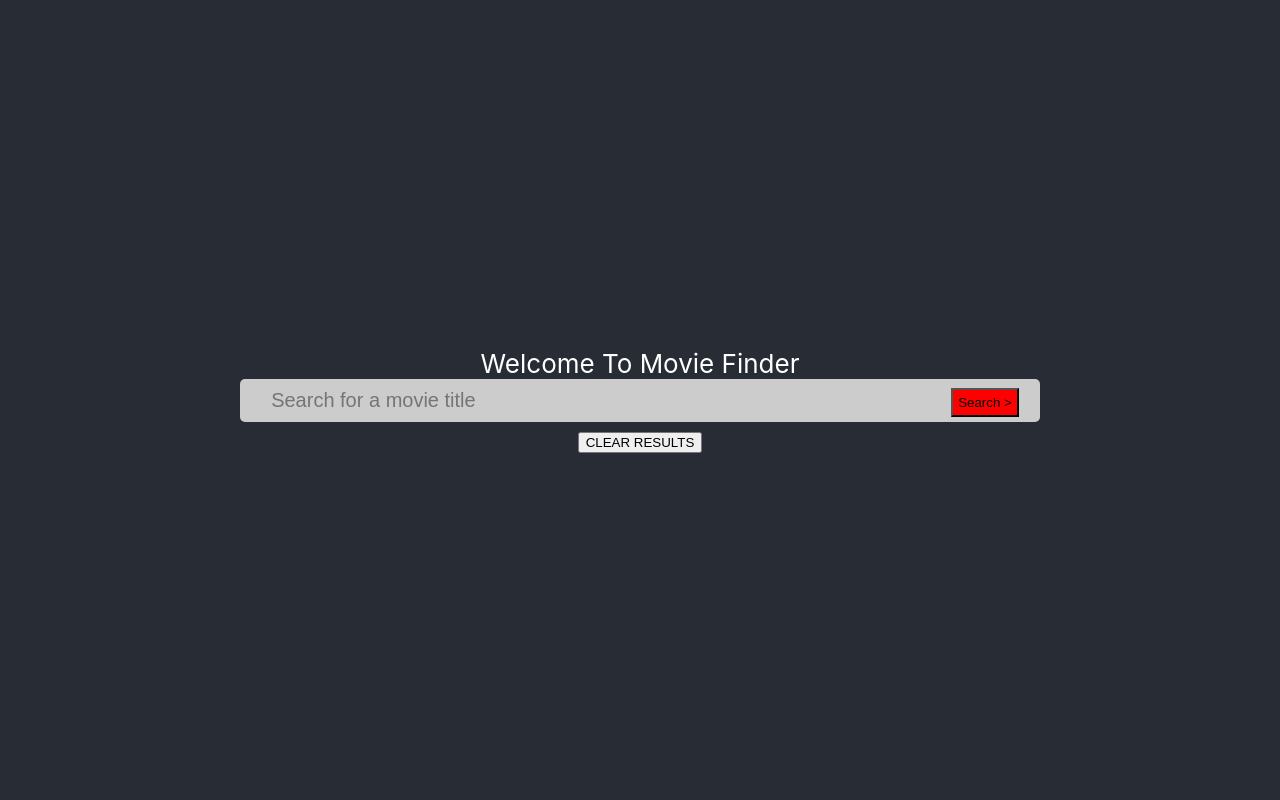
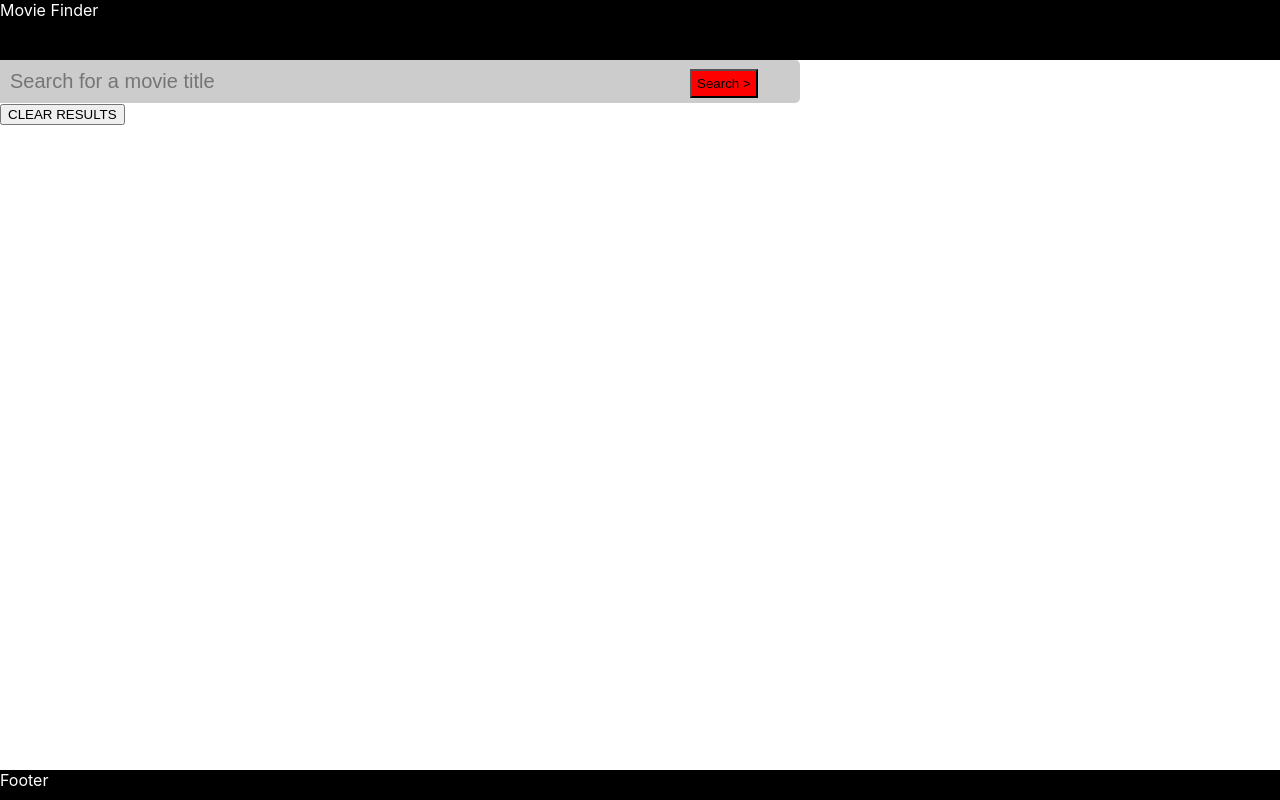
Before and after one commit to danniegregoire/MovieFinder, a React (Create React App) app in the folder client/: page / in a window 1280 px wide. Built offline with nearby package versions, Linux system fonts and the light colour scheme; some icons are missing.

Commit message:
Refactored layout with a header and footer

```diff
--- a/client/src/components/App/App.css
+++ b/client/src/components/App/App.css
@@ -1,38 +1,3 @@
 .App {
-  text-align: center;
+  background:#000;
 }
-
-.App-logo {
-  height: 40vmin;
-  pointer-events: none;
-}
-
-@media (prefers-reduced-motion: no-preference) {
-  .App-logo {
-    animation: App-logo-spin infinite 20s linear;
-  }
-}
-
-.App-header {
-  background-color: #282c34;
-  min-height: 100vh;
-  display: flex;
-  flex-direction: column;
-  align-items: center;
-  justify-content: center;
-  font-size: calc(10px + 2vmin);
-  color: white;
-}
-
-.App-link {
-  color: #61dafb;
-}
-
-@keyframes App-logo-spin {
-  from {
-    transform: rotate(0deg);
-  }
-  to {
-    transform: rotate(360deg);
-  }
-}
--- a/client/src/components/App/App.js
+++ b/client/src/components/App/App.js
@@ -1,18 +1,16 @@
 import './App.css';
-import {useState} from 'react';
-import MovieSearchBar from '../MovieSearchBar/MovieSearchBar';
+import Header from '../Header/Header';
+import Search from '../Search/Search';
+import Footer from '../Footer/Footer';
 
 function App() {
-  const [movieSearchResults, setMovieSearchResults] = useState([]);
 
-  let props = {movieSearchResults, setMovieSearchResults};
 
   return (
     <div className="App">
-      <header className="App-header">
-        Welcome To Movie Finder
-        <MovieSearchBar {...props} />
-      </header>
+      <Header/>
+      <Search />
+      <Footer/>
     </div>
   );
 }
--- /dev/null
+++ b/client/src/components/Footer/Footer.css
@@ -0,0 +1,10 @@
+.footer{
+  position:absolute;
+  bottom:0px;
+  height:30px;
+  left:0px;
+  right:0px;
+  overflow:hidden;
+  background: #000;
+  color: #fff;
+}
--- /dev/null
+++ b/client/src/components/Footer/Footer.js
@@ -0,0 +1,10 @@
+import React from 'react';
+import './Footer.css';
+
+const Footer = () => {
+  return (
+    <div className="footer">Footer</div>
+  )
+}
+
+export default Footer;
--- /dev/null
+++ b/client/src/components/Header/Header.css
@@ -0,0 +1,10 @@
+.app-header {
+  position: absolute;
+  top: 0px;
+  left: 0px;
+  height: 60px;
+  right: 0px;
+  overflow: hidden;
+  background: #000;
+  color: #fff;
+}
--- /dev/null
+++ b/client/src/components/Header/Header.js
@@ -0,0 +1,10 @@
+import React from 'react';
+import './Header.css';
+
+const Header = () => {
+  return (
+    <div className="app-header">Movie Finder</div>
+  )
+}
+
+export default Header;
--- /dev/null
+++ b/client/src/components/Movie/Movie.css
@@ -0,0 +1,3 @@
+.poster {
+  height: 100px;
+}
--- a/client/src/components/Movie/Movie.js
+++ b/client/src/components/Movie/Movie.js
@@ -1,4 +1,5 @@
 import React from 'react';
+import './Movie.css';
 
 const Movie = ({movie}) => {
   return (
@@ -11,7 +12,7 @@ const Movie = ({movie}) => {
       Awards:
       Staring:
 
-      <img src={movie.Poster}/>
+      <img className="poster" src={movie.Poster}/>
     </div>
   );
 }
--- /dev/null
+++ b/client/src/components/Search/Search.css
@@ -0,0 +1,10 @@
+.search {
+  position:absolute;
+  top: 60px;
+  left:0px;
+  right:0px;
+  overflow:auto;
+  background: #fff;
+  bottom: 30px;
+  color: #000;
+}
--- /dev/null
+++ b/client/src/components/Search/Search.js
@@ -0,0 +1,16 @@
+import React,{useState} from 'react';
+import './Search.css';
+import MovieSearchBar from '../MovieSearchBar/MovieSearchBar';
+
+const Search = () => {
+  const [movieSearchResults, setMovieSearchResults] = useState([]);
+  let props = {movieSearchResults, setMovieSearchResults};
+
+  return (
+    <div className="search">
+      <MovieSearchBar {...props} />
+    </div>
+  )
+}
+
+  export default Search;
```
